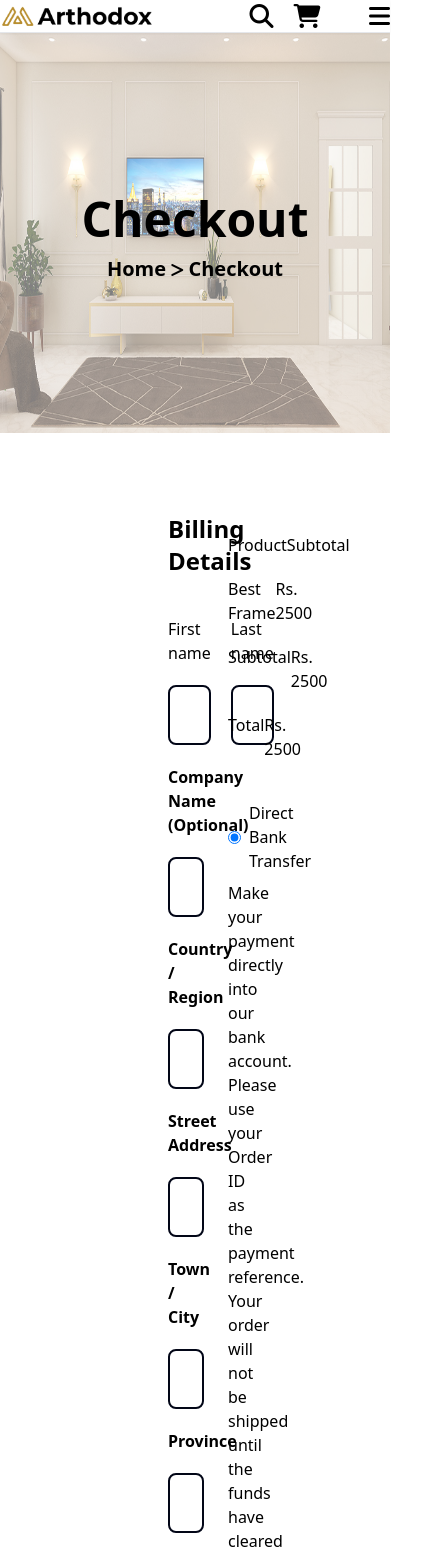
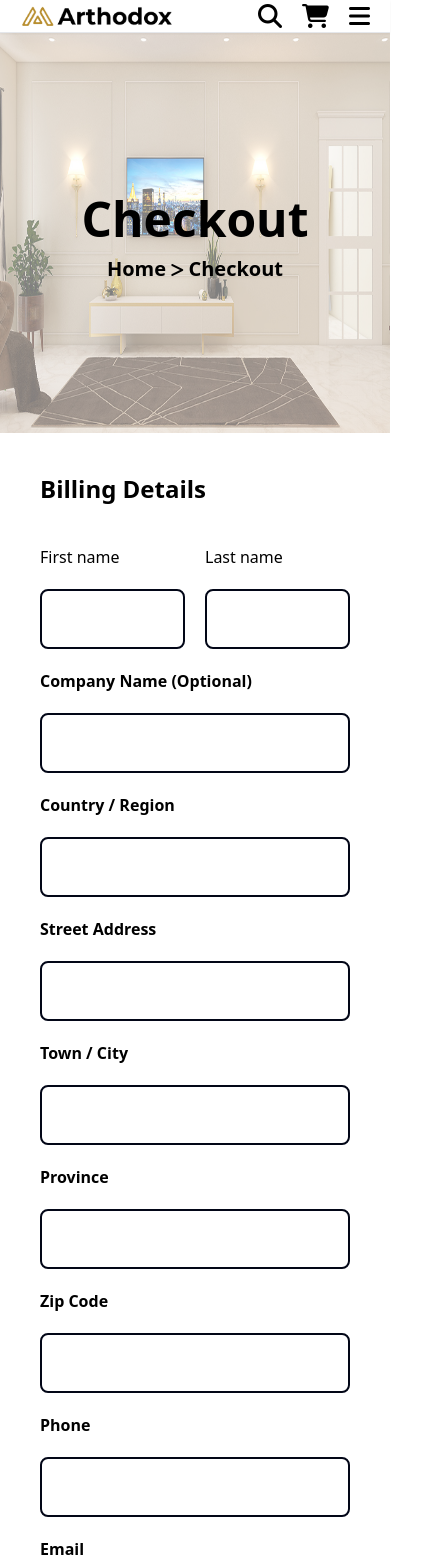
Before and after one commit to xscientisttech/arthodox-react, a React (Create React App) app: page /Checkout in a window 390 px wide. Shown: the top 1557 px of the page, 423 px wide, since content can reach past the window. Built offline with nearby package versions, Linux system fonts and the light colour scheme.

Commit message:
fixed header footer responsiveness

```diff
--- a/src/Components/Footer.jsx
+++ b/src/Components/Footer.jsx
@@ -23,8 +23,8 @@ const Footer = () => {
         />
       </div>
       <div className="max-w-[1170px] mt-8 m-auto flex">
-        <div className=" flex">
-          <div className="w-3/12 px-[15px] py-0">
+        <div className=" px-10 gap-10 flex-wrap grid grid-cols-1 md:grid-cols-2 lg:grid-cols-4">
+          <div className=" min-w-3/12 px-[15px] py-0">
             <h4 className="text-lg text-[black] capitalize font-medium relative mb-[35px] before:content-[''] before:absolute before:bg-[black] before:h-0.5 before:box-border before:w-[75px] before:left-0 before:-bottom-2.5">
               Registered Office Address:
             </h4>
@@ -34,7 +34,7 @@ const Footer = () => {
               Nagar, Maharashtra 431005.
             </p>
           </div>
-          <div className="w-3/12 px-[15px] py-0">
+          <div className=" min-w-3/12 px-[15px] py-0">
             <h4 className="text-lg text-[black] capitalize font-medium relative mb-[35px] before:content-[''] before:absolute before:bg-[black] before:h-0.5 before:box-border before:w-[75px] before:left-0 before:-bottom-2.5">
               Customer Service
             </h4>
@@ -56,7 +56,7 @@ const Footer = () => {
               </li>
             </ul>
           </div>
-          <div className="w-3/12 px-[15px] py-0">
+          <div className=" min-w-3/12 px-[15px] py-0">
             <h4 className="text-lg text-[black] capitalize font-medium relative mb-[35px] before:content-[''] before:absolute before:bg-[black] before:h-0.5 before:box-border before:w-[75px] before:left-0 before:-bottom-2.5">
               Links
             </h4>
@@ -73,7 +73,7 @@ const Footer = () => {
               </li>
             </ul>
           </div>
-          <div className="w-3/12 px-[15px] py-0">
+          <div className=" min-w-3/12 px-[15px] py-0">
             <h4 className="text-lg text-[black] capitalize font-medium relative mb-[35px] before:content-[''] before:absolute before:bg-[black] before:h-0.5 before:box-border before:w-[75px] before:left-0 before:-bottom-2.5">
               follow us
             </h4>
--- a/src/Components/Header.jsx
+++ b/src/Components/Header.jsx
@@ -16,7 +16,7 @@ const Header = () => {
   const Navigate = useNavigate();
 
   return (
-    <div className=" bg-white border-b shadow-sm sticky top-0 z-50">
+    <div className=" px-5 bg-white border-b shadow-sm sticky top-0 z-50">
       <header className="flex justify-between items-center xl:px-12 lg:px-12 md:px-12 mx-auto sm:px-6">
         <div>
           <img
@@ -67,10 +67,8 @@ const Header = () => {
         <div className="flex justify-center items-center gap-5 text-2xl">
           <SearchIcon/>
           <NavCart/>
+          <HamburgerMenu />
         </div>
-
-          <HamburgerMenu />
-
       </header>
     </div>
   );
--- a/src/RouterPages/Checkout.jsx
+++ b/src/RouterPages/Checkout.jsx
@@ -1,65 +1,86 @@
-import { Fragment } from "react";
+import { Fragment, useState } from "react";
 import Quality from "../Components/Quality";
 import HeroImg from "../assets/images/back-img.jpg";
 import Hero from "../Components/Hero";
 
 const Checkout = () => {
+
+  const [formData, setFormData] = useState({
+    fname: '',
+    lname: '',
+    cname: '',
+    address: '',
+    phone: '',
+    email: '',
+    addInfo: ''
+
+  })
+
+  const onChangeHandler = (event) => {
+    // console.log(event.target.value);
+    setFormData(() => ({
+      ...formData,
+      [event.target.name]: event.target.value
+    }))
+  }
+
+
   return (
     <Fragment>
       <Hero title="Checkout" />
-      <section className="content w-full p-32 py-0">
-        <div className="container p-20 flex justify-center gap-10">
-          <div className="c1 w-1/2 flex flex-col gap-10">
+      <section className="content w-full p-10 lg:p-16 py-10">
+        <form action="submit" className="container grid grid-cols-1 lg:grid-cols-2 md:p-20 p-0 justify-center gap-10">
+          <div className="c1 min-w-1/2 sm:w-full flex flex-col gap-10">
             <h1 className="text-2xl font-bold">Billing Details</h1>
-            <form action="submit" id="billing" className="form flex flex-col font-semibold gap-5">
+            <div id="billing" className="form flex flex-col font-semibold gap-5">
               <div className="name flex  gap-5 max-w-md font-normal">
                 <div className=" flex flex-col gap-5">
                   <label htmlFor="fname">First name</label>
-                  <input type="text" id="fname" name="fname" className=" font-normal  flex-grow w-full p-4 rounded-lg border-2 border-slate-950 " />
+                  <input onChange={onChangeHandler} name="fname" type="text" id="fname" className=" font-normal  flex-grow w-full p-4 rounded-lg border-2 border-slate-950 " />
                 </div>
                 <div className=" flex flex-col gap-5">
                   <label htmlFor="lname">Last name</label>
-                  <input type="text" id="lname" name="lname" className=" font-normal  w-full p-4 flex-grow rounded-lg border-2 border-slate-950 " />
+                  <input onChange={onChangeHandler} name="lname" type="text" id="lname" className=" font-normal  w-full p-4 flex-grow rounded-lg border-2 border-slate-950 " />
                 </div>
               </div>
               <div className="company-name flex flex-col gap-5">
                 <label htmlFor="company">Company Name (Optional)</label>
-                <input type="text" name="company" className=" w-full max-w-md font-normal  p-4 rounded-lg border-2 border-slate-950 " />
+                <input onChange={onChangeHandler} name="company" type="text" className=" w-full max-w-md font-normal  p-4 rounded-lg border-2 border-slate-950 " />
               </div>
               <div className="country flex flex-col gap-5">
                 <label htmlFor="country">Country / Region</label>
-                <input type="text" name="country" className="max-w-md font-normal p-4 rounded-lg border-2 border-slate-950 " />
+                <input onChange={onChangeHandler} type="text" name="country" className="max-w-md font-normal p-4 rounded-lg border-2 border-slate-950 " />
               </div>
               <div className="address flex flex-col gap-5">
                 <label htmlFor="address">Street Address</label>
-                <input type="text" name="address" className="max-w-md font-normal p-4 rounded-lg border-2 border-slate-950 " />
+                <input onChange={onChangeHandler} type="text" name="address" className="max-w-md font-normal p-4 rounded-lg border-2 border-slate-950 " />
               </div>
               <div className="city flex flex-col gap-5">
                 <label htmlFor="city">Town / City</label>
-                <input type="text" name="city" className="max-w-md font-normal p-4 rounded-lg border-2 border-slate-950 " />
+                <input onChange={onChangeHandler} type="text" name="city" className="max-w-md font-normal p-4 rounded-lg border-2 border-slate-950 " />
               </div>
               <div className="province flex flex-col gap-5">
                 <label htmlFor="province">Province</label>
-                <input type="text" name="province" className="max-w-md font-normal p-4 rounded-lg border-2 border-slate-950 " />
+                <input onChange={onChangeHandler} type="text" name="province" className="max-w-md font-normal p-4 rounded-lg border-2 border-slate-950 " />
               </div>
               <div className="zip-code flex flex-col gap-5">
                 <label htmlFor="zip-code">Zip Code</label>
-                <input type="text" name="zip-code" className="max-w-md font-normal p-4 rounded-lg border-2 border-slate-950 " />
+                <input onChange={onChangeHandler} type="number" name="zip-code" className="max-w-md font-normal p-4 rounded-lg border-2 border-slate-950 " />
               </div>
               <div className="phone flex flex-col gap-5">
                 <label htmlFor="phone">Phone</label>
-                <input type="text" name="phone" className="max-w-md font-normal p-4 rounded-lg border-2 border-slate-950 " />
+                <input onChange={onChangeHandler} type="number" name="phone" className="max-w-md font-normal p-4 rounded-lg border-2 border-slate-950 " />
               </div>
               <div className="email flex flex-col gap-5">
                 <label htmlFor="email">Email</label>
-                <input type="text" name="email" className="max-w-md font-normal p-4 rounded-lg border-2 border-slate-950 " />
+                <input onChange={onChangeHandler} type="email" name="email" className="max-w-md font-normal p-4 rounded-lg border-2 border-slate-950 " />
               </div>
               <div className="add-info flex flex-col gap-5">
-                <input type="text" name="add-info" placeholder="Additional Information" className="max-w-md font-normal p-4 rounded-lg border-2 mt-10 border-slate-950 " />
+                <input onChange={onChangeHandler} type="text" name="add-info" placeholder="Additional Information" className="max-w-md font-normal p-4 rounded-lg border-2 mt-10 border-slate-950 " />
               </div>
-            </form>
+            </div>
           </div>
-          <div className="c2 w-1/2 p-5 gap-10">
+          <div className="c2 min-w-1/2 sm:w-full p-5 gap-10">
             <div className="product-details flex flex-col gap-5">
               <div className="heading flex justify-between">
                 <p>Product</p>
@@ -97,12 +118,12 @@ const Checkout = () => {
                 Your personal data will be used to support your experience throughout this website, to manage access to
                 your account, and for other purposes described in our privacy policy.
               </p>
-              <button className="w-44 p-4 rounded-lg font-semibold bg-blue-500 text-white self-center mt-10 hover:bg-slate-600">
+              <button onClick={() => console.log(formData)} className="w-44 p-4 rounded-lg font-semibold bg-blue-500 text-white self-center mt-10 hover:bg-slate-600">
                 Place Order
               </button>
             </div>
           </div>
-        </div>
+        </form>
       </section>
       <Quality />
     </Fragment>
```
